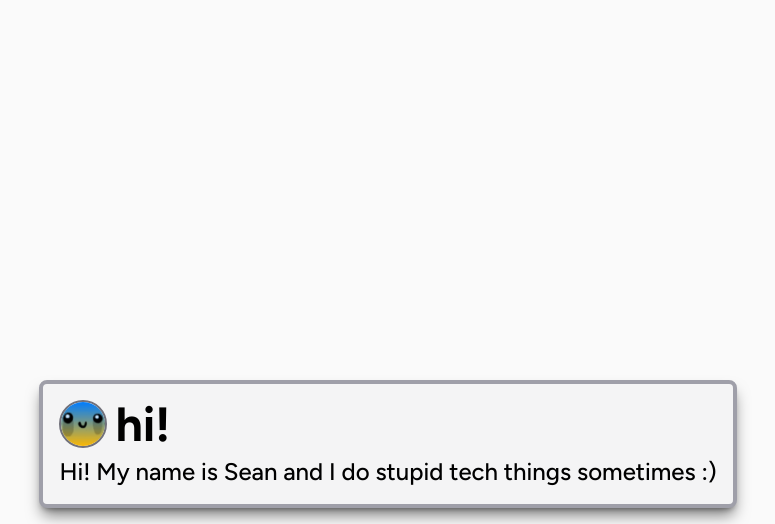
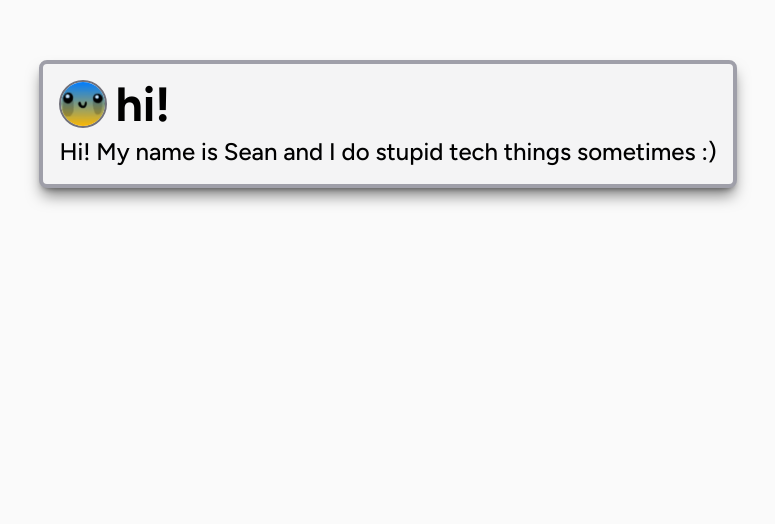
Before and after one commit to seantrgyt/seantrg-xyzv2, a website: page index.html in a window 1280 px wide. Shown: the part 276-800 px from the top of the page, without its empty margins (252-1027 px from the left). Drawn offline with Linux system fonts and the light colour scheme.

Commit message:
Update index.html

```diff
--- a/index.html
+++ b/index.html
@@ -15,14 +15,16 @@
 <body class="font-figtree w-full h-screen flex flex-col gap-4 items-center justify-center bg-zinc-50 dark:bg-zinc-950 text-black dark:text-white p-4">
     <div id="bg" class="fixed z-0 left-0 right-0 w-full h-screen bg-[url('/assets/background.svg')] bg-cover bg-no-repeat bg-center brightness-150 dark:brightness-100 after:content-[''] after:absolute after:w-full after:h-full after:backdrop-blur-[250px] after:pointer-none"></div>
 
-    <main class="z-10 flex flex-col gap-4 bg-zinc-100 dark:bg-zinc-800 w-fit h-fit max-w-3xl max-h-full overflow-auto p-4 rounded-lg shadow-lg shadow-black/50 border-4 border-zinc-400 dark:border-zinc-700 mt-auto">
+    <main class="z-10 flex flex-col gap-4 bg-zinc-100 dark:bg-zinc-800 w-fit h-fit max-w-3xl max-h-full overflow-auto p-4 rounded-lg shadow-lg shadow-black/50 border-4 border-zinc-400 dark:border-zinc-700">
         <div class="flex flex-col gap-2 items-start">
             <div class="flex gap-2 items-center">
                 <img src="assets/trg.png" alt="Profile picture" height="48" width="48" class="h-12 w-12 rounded-full border-2 border-zinc-500" />
                 <h1 class="text-5xl font-bold">hi!</h1>
             </div>
 
-            <h2 class="text-2xl font-medium">Hi! My name is Sean and I do stupid tech things sometimes :)</h2>
+            <h2 class="text-2xl font-medium">
+                Hi! My name is Sean and I do stupid tech things sometimes :)
+            </h2>
         </div>
     </main>
 </body>
```
